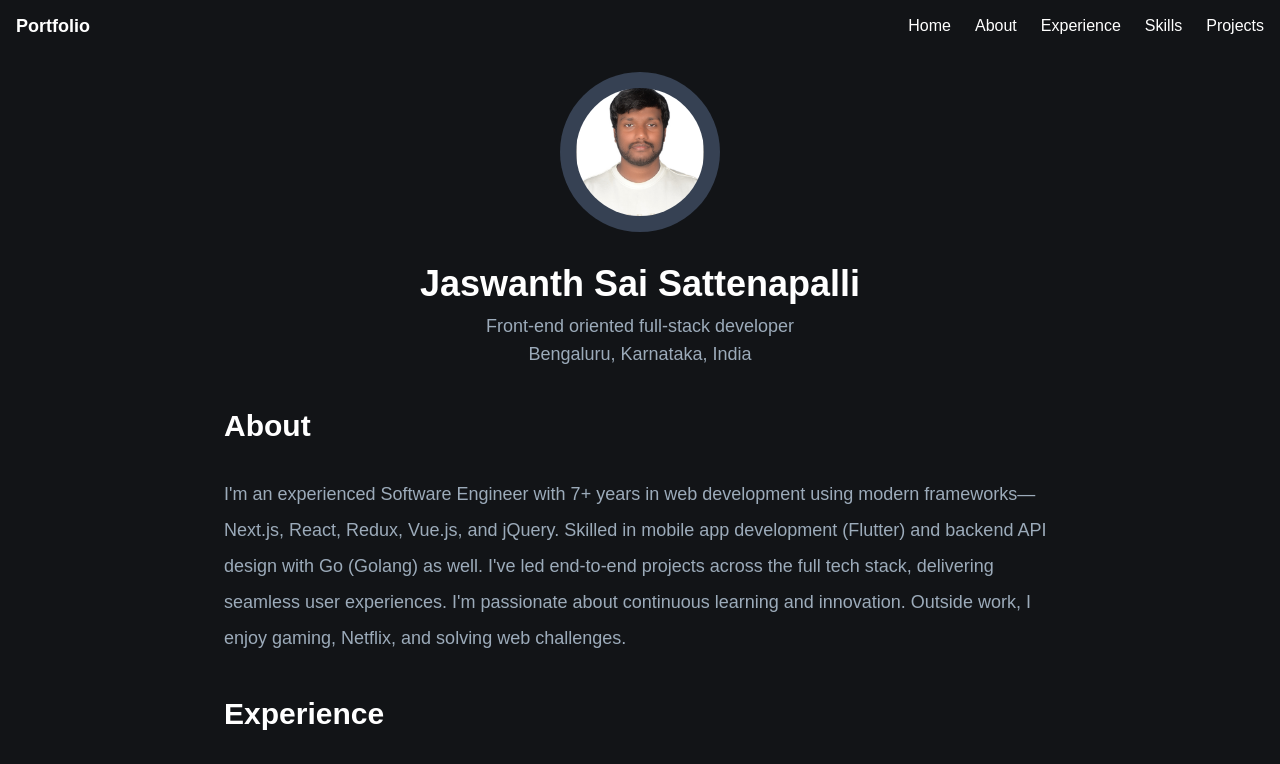
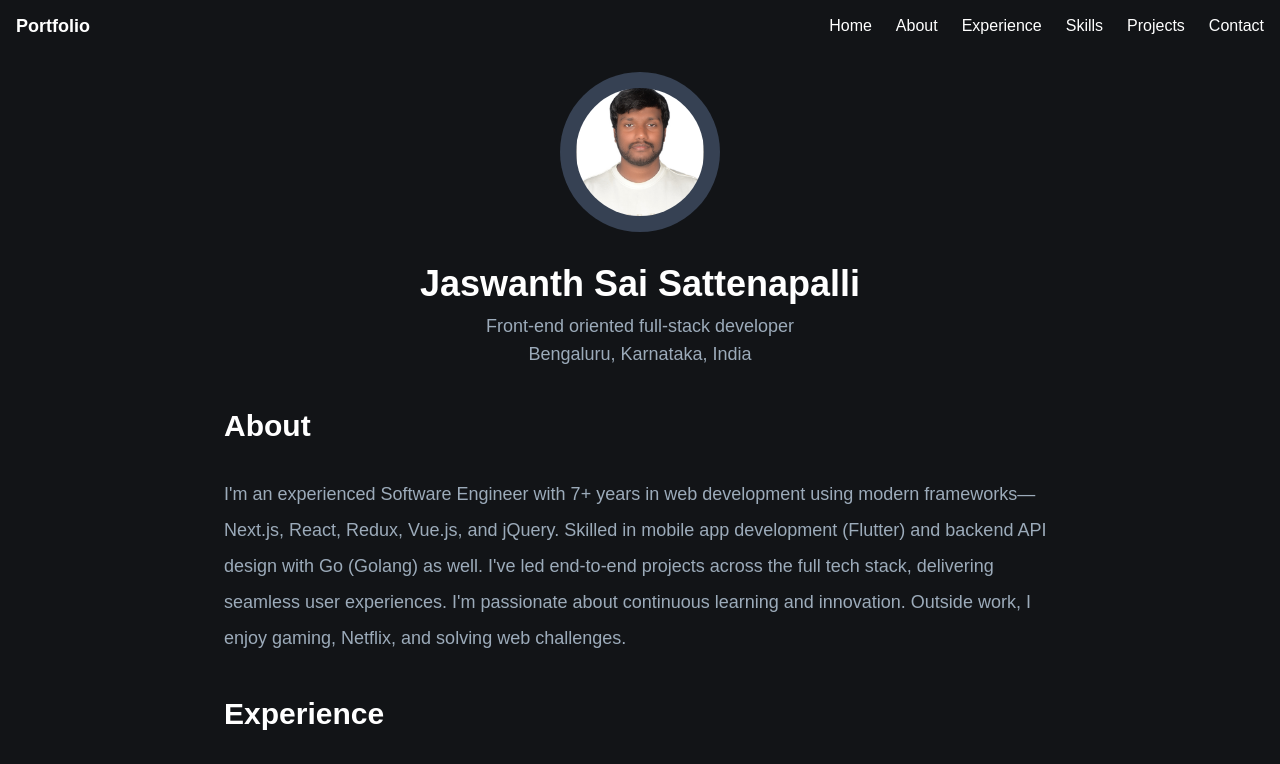
Before and after one commit to Jassu225/portfolio-v3, a Next.js app: page / in a window 1280 px wide. Shown: the top 764 px of the page. Built offline with nearby package versions, Linux system fonts and the light colour scheme.

Commit message:
feat: add 'Contact' link to the navigation bar

```diff
--- a/src/components/elements/Navbar.tsx
+++ b/src/components/elements/Navbar.tsx
@@ -12,7 +12,7 @@ const Navbar = () => {
     { href: '#experience', label: 'Experience' },
     { href: '#skills', label: 'Skills' },
     { href: '#projects', label: 'Projects' },
-    // { href: '#contact', label: 'Contact' },
+    { href: '#contact', label: 'Contact' },
   ];
 
   return (
```
Also changed, not shown: 1 other file (tests, documents, lock files or other folders).
